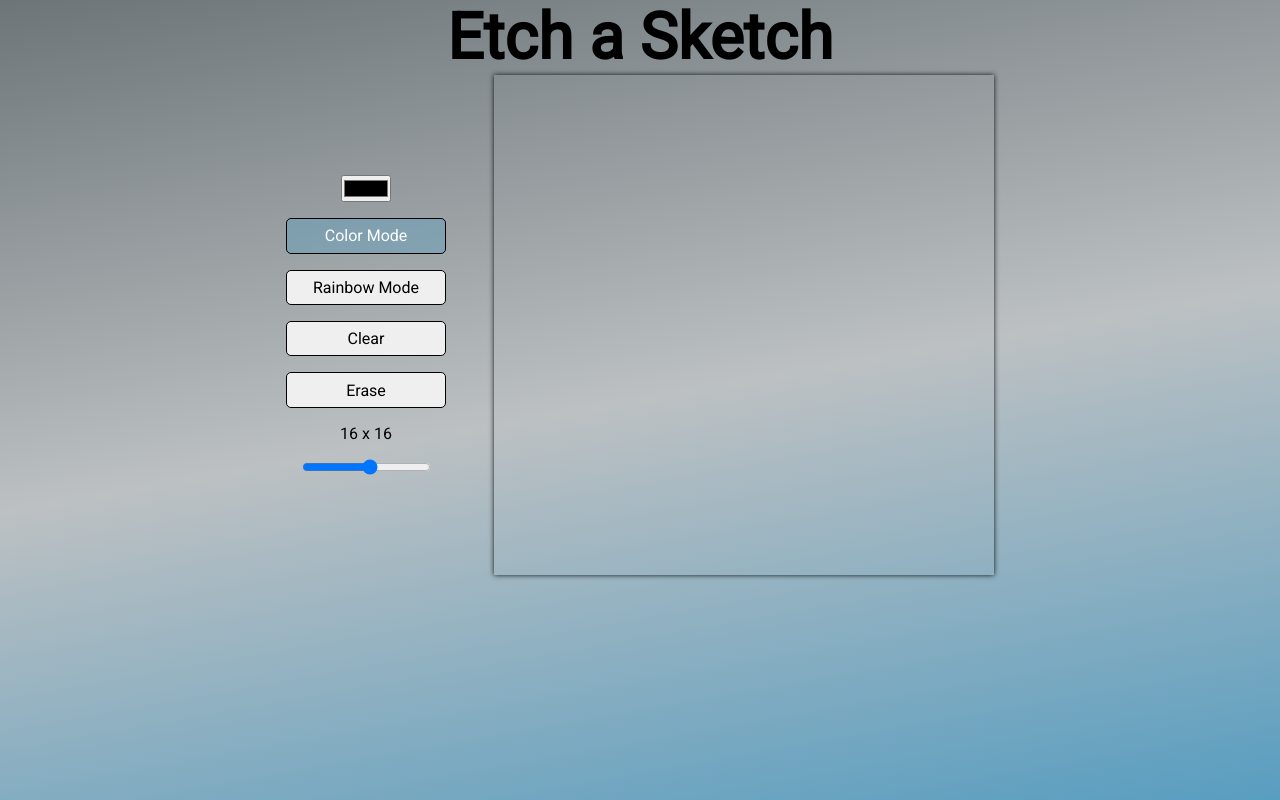
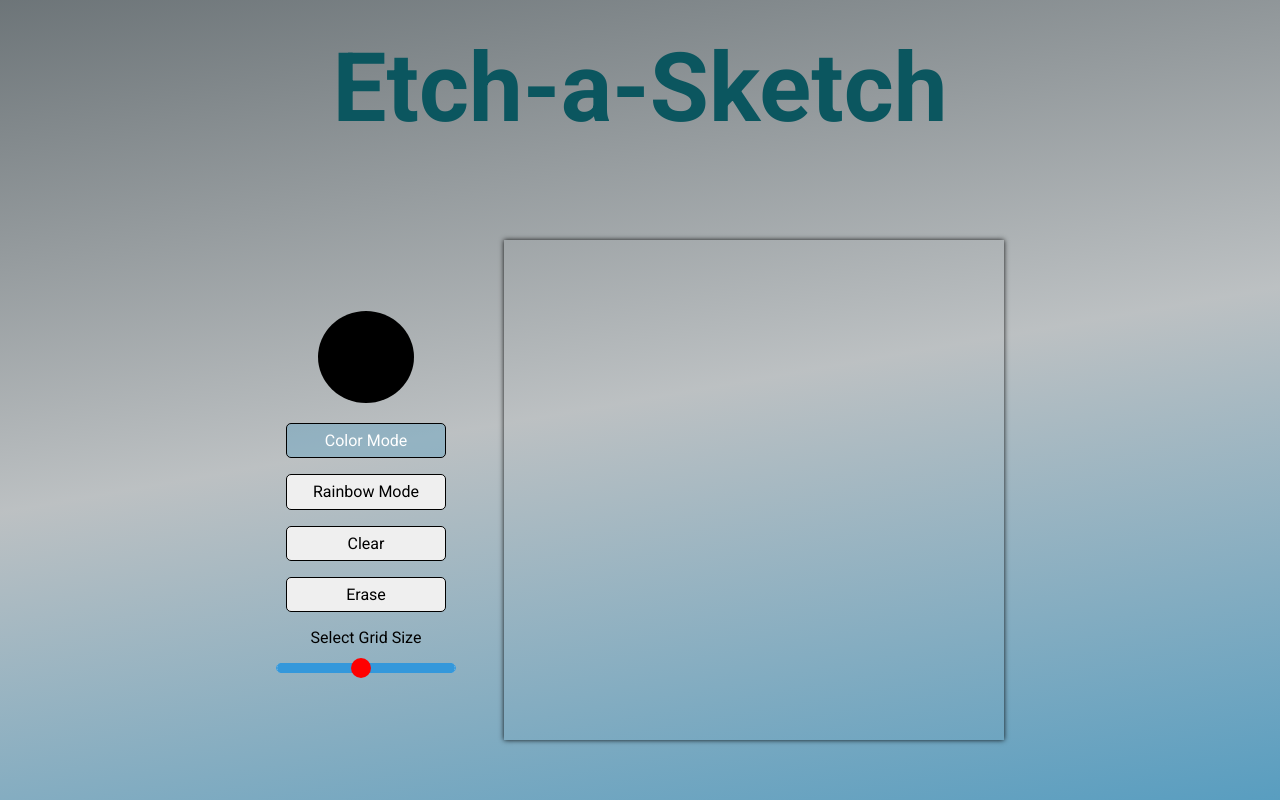
Before and after one commit to Darhin97/Etch-a-Sketch, a plain HTML site: page index.html in a window 1280 px wide. Both pictures are taken after a click on the button "Color Mode". Drawn offline with Linux system fonts and the light colour scheme.

Commit message:
complete etch a sketch game

```diff
--- a/index.html
+++ b/index.html
@@ -10,22 +10,26 @@
     <link rel="preconnect" href="https://fonts.googleapis.com" />
     <link rel="preconnect" href="https://fonts.gstatic.com" crossorigin />
     <link
-      href="https://fonts.googleapis.com/css2?family=Roboto&display=swap"
+      href="https://fonts.googleapis.com/css2?family=Roboto:wght@400;700&display=swap"
       rel="stylesheet"
     />
 
     <title>Etch a Sketch</title>
   </head>
   <body>
-    <header>Etch a Sketch</header>
+    <header>Etch-a-Sketch</header>
     <main class="container">
       <div class="controls">
-        <input type="color" name="color" id="color" />
-        <button class="btn active">Color Mode</button>
-        <button class="btn">Rainbow Mode</button>
-        <button class="btn">Clear</button>
-        <button class="btn">Erase</button>
-        <div class="slider-size">16 x 16</div>
+        <input type="color" name="color" id="color" value="#000000" />
+        <button class="btn active" name="color" id="color-mode">
+          Color Mode
+        </button>
+        <button class="btn" name="rainbow" id="rainbow-mode">
+          Rainbow Mode
+        </button>
+        <button class="btn" name="clear" id="clear">Clear</button>
+        <button class="btn" name="erase" id="erase">Erase</button>
+        <div class="slider-size" id="slider-size">Select Grid Size</div>
         <input
           type="range"
           name="slider"
@@ -33,9 +37,11 @@
           class="slider"
           min="1"
           max="16"
+          value="8"
         />
       </div>
       <div class="grids" id="grids"></div>
     </main>
   </body>
+  <script src="./main.js"></script>
 </html>
--- a/main.js
+++ b/main.js
@@ -0,0 +1,126 @@
+"use strict";
+
+const DEFAULT_COLOR = "#000000";
+const DEFAULT_MODE = "color";
+const DEFAULT_SIZE = 2;
+
+let currentMode = DEFAULT_MODE;
+let currentSize = DEFAULT_SIZE;
+let currentColor = DEFAULT_COLOR;
+
+let colorEl = document.getElementById("color");
+let colorModeEl = document.getElementById("color-mode");
+let rainbowModeEl = document.getElementById("rainbow-mode");
+let clearModeEl = document.getElementById("clear");
+let eraseModeEl = document.getElementById("erase");
+let sliderEl = document.getElementById("slider");
+let sliderSizeEl = document.getElementById("slider-size");
+let gridsEl = document.getElementById("grids");
+let buttonsEl = document.querySelectorAll(".btn");
+
+// Events
+
+colorEl.addEventListener("input", function (e) {
+  setColor(e.target.value);
+  console.log(e.target.value);
+});
+
+sliderEl.addEventListener("input", function (e) {
+  let updatesize = e.target.value;
+  sliderSizeEl.textContent = `${updatesize} x ${updatesize}`;
+  setSize(updatesize);
+  reloadGrid();
+});
+
+clearModeEl.addEventListener("click", clear);
+
+for (let btn of buttonsEl) {
+  btn.addEventListener("click", function () {
+    setMode(btn.name);
+  });
+}
+
+// functions
+function setColor(newColor) {
+  currentColor = newColor;
+}
+
+function setMode(newMode) {
+  currentMode = newMode;
+  activateBtn(newMode);
+}
+
+function activateBtn(mode) {
+  for (let btn of buttonsEl) {
+    btn.classList.remove("active");
+  }
+
+  if (mode === "color") {
+    colorModeEl.classList.add("active");
+  } else if (mode === "rainbow") {
+    rainbowModeEl.classList.add("active");
+  } else if (mode === "clear") {
+    clearModeEl.classList.add("active");
+  } else if (mode === "erase") {
+    eraseModeEl.classList.add("active");
+  }
+}
+
+function displayGridSize() {
+  sliderSizeEl.textContent = sliderEl.value;
+}
+
+function reloadGrid() {
+  clear();
+  createGrid(currentSize);
+}
+
+function setSize(newSize) {
+  currentSize = newSize;
+}
+
+let mouseDown = false;
+document.body.onmousedown = () => {
+  mouseDown = true;
+};
+document.body.onmouseup = () => {
+  mouseDown = false;
+};
+
+function changeColor(e) {
+  let color = colorEl.value;
+  if (e.type === "mouseover" && !mouseDown) return;
+  if (currentMode === "rainbow") {
+    const randomR = Math.floor(Math.random() * 256);
+    const randomG = Math.floor(Math.random() * 256);
+    const randomB = Math.floor(Math.random() * 256);
+    e.target.style.backgroundColor = `rgb(${randomR}, ${randomG}, ${randomB})`;
+  } else if (currentMode === "color") {
+    e.target.style.backgroundColor = color;
+  } else if (currentMode === "erase") {
+    e.target.removeAttribute("style");
+  }
+}
+
+function createGrid(size) {
+  gridsEl.style.gridTemplateRows = `repeat(${size}, 1fr)`;
+  gridsEl.style.gridTemplateColumns = `repeat(${size}, 1fr)`;
+
+  for (let i = 0; i < size * size; i++) {
+    let gridElement = document.createElement("div");
+    gridElement.classList.add("grid-element");
+    gridsEl.appendChild(gridElement);
+    gridElement.addEventListener("mousedown", changeColor);
+    gridElement.addEventListener("mouseover", changeColor);
+    gridElement.addEventListener("dblclick", erased);
+  }
+}
+
+function erased(e) {
+  e.target.removeAttribute("style");
+}
+
+function clear() {
+  gridsEl.innerHTML = "";
+  sliderSizeEl.textContent = "Select Grid Size";
+}
--- a/style.css
+++ b/style.css
@@ -28,6 +28,30 @@ body {
   font-family: "Roboto", sans-serif;
 }
 
+header {
+  font-size: 6rem;
+  font-weight: bold;
+  padding: 2rem 0;
+  color: #0b565f;
+}
+
+.container {
+  display: flex;
+  width: 90%;
+  justify-content: center;
+  margin-inline: auto;
+  margin-top: 4rem;
+  gap: 3rem;
+}
+
+.controls {
+  display: flex;
+  flex-direction: column;
+  justify-content: center;
+  align-items: center;
+  gap: 1rem;
+}
+
 .btn {
   width: 10rem;
   padding: 0.45rem;
@@ -42,41 +66,22 @@ body {
   color: #000;
 }
 
+.active {
+  background-color: hsla(200, 45%, 55%, 0.4);
+  color: #fff;
+}
+
 .active:hover {
   transform: scale(1.03);
   background-color: hsla(200, 45%, 55%, 0.4);
   color: #fff;
 }
 
-header {
-  font-size: 4rem;
-  font-weight: 700;
-}
-
-.container {
-  display: flex;
-  width: 90%;
-  justify-content: center;
-  margin-inline: auto;
-  gap: 3rem;
-}
-
-.controls {
-  display: flex;
-  flex-direction: column;
-  justify-content: center;
-  align-items: center;
-  gap: 1rem;
-}
-
-.active {
-  background-color: hsla(200, 45%, 55%, 0.4);
-  color: #fff;
-}
 .grids {
   width: 500px;
   height: 500px;
   box-shadow: 0 0 5px rgba(0, 0, 0, 0.9);
+  display: grid;
 }
 
 @media (max-width: 60em) {
@@ -84,7 +89,82 @@ header {
     width: 400px;
     height: 400px;
     box-shadow: 0 0 5px rgba(0, 0, 0, 0.9);
+    background-color: #fefefe;
 
     /* background-color: black; */
   }
 }
+
+.grid-element {
+  border: 1px solid rgb(0, 255, 26);
+}
+
+/* styling input type color */
+input[type="color"] {
+  -webkit-appearance: none;
+  -moz-appearance: none;
+  background: transparent;
+  border: none;
+  width: 100px;
+  height: 100px;
+}
+input[type="color"]::-webkit-color-swatch {
+  border: none;
+  border-radius: 50%;
+}
+
+input[type="color"]::-moz-color-swatch {
+  border: none;
+  border-radius: 50%;
+}
+
+/* range slider */
+.slider {
+  border: 1.9px solid #3498db;
+  border-radius: 10px;
+  width: 180px;
+  height: 12px;
+  -webkit-appearance: none;
+  outline: none;
+}
+
+.slider::-moz-range-progress {
+  height: 12px;
+  border-radius: 10px;
+  background: #3498db;
+}
+
+.slider::-moz-range-thumb {
+  width: 20px;
+  height: 20px;
+  cursor: pointer;
+  border: none;
+  background: red;
+  border-radius: 50%;
+}
+
+/* slider chrome */
+@supports (-webkit-appearance: none) {
+  .slider {
+    border-radius: 10px;
+    width: 180px;
+    height: 10px;
+  }
+  .slider::-webkit-slider-runnable-track {
+    height: 10px;
+    width: 100%;
+    border-radius: 10px;
+    background: #3498db;
+    transition: all ease-in 10s;
+  }
+
+  .slider::-webkit-slider-thumb {
+    -webkit-appearance: none;
+    width: 20px;
+    height: 20px;
+    margin-top: -5px; /*set the margin in chrome*/
+    cursor: pointer;
+    background: red;
+    border-radius: 50%;
+  }
+}
```
Also changed, not shown: 1 other file.
